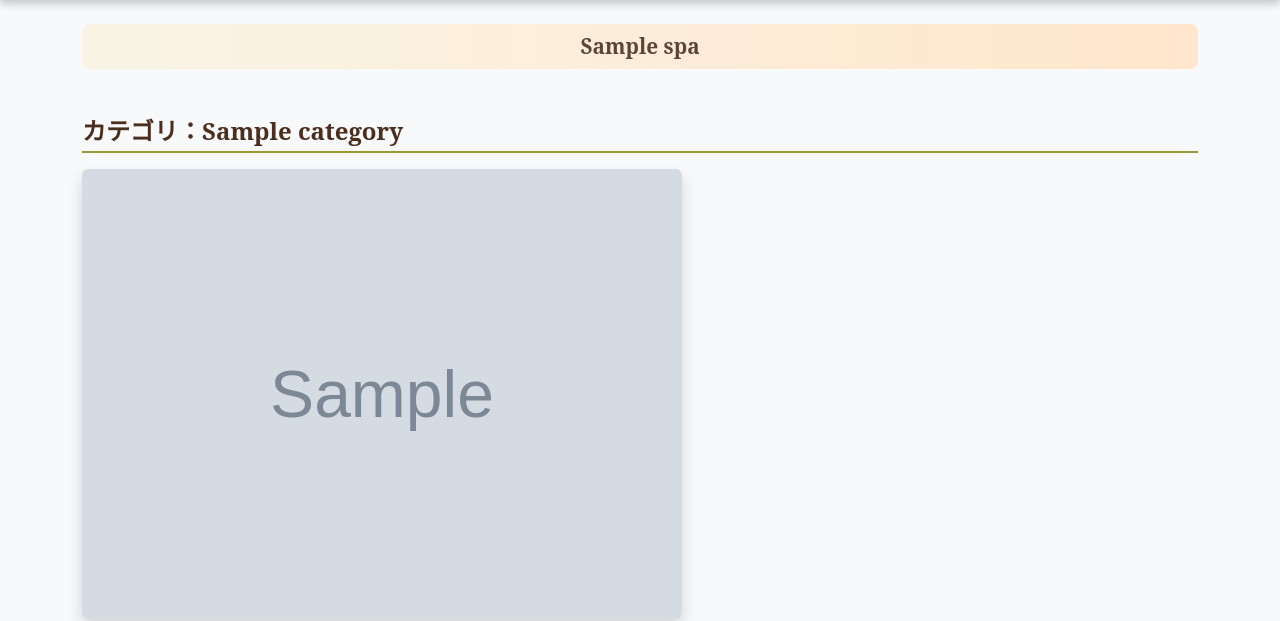
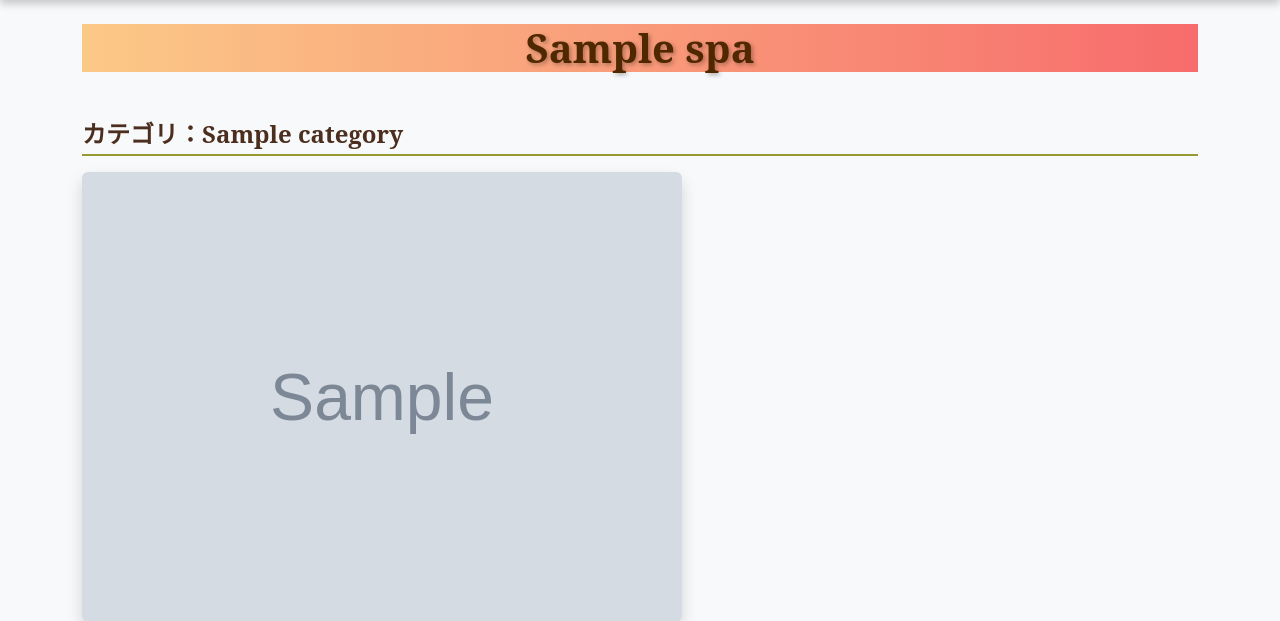
Before and after one commit to o1-mat/tokushima-sauna, a Django app: page /spas/1/ in a window 1280 px wide. Shown: the part 69-690 px from the top of the page. Run offline with Django 5.2, Linux system fonts and the light colour scheme; tables that the repository leaves empty hold one stand-in row (values such as "Sample post"); grey boxes marked "Sample" are stand-in pictures.

Commit message:
Add files via upload

```diff
--- a/tokushimasauna/templates/spa_detail.html
+++ b/tokushimasauna/templates/spa_detail.html
@@ -6,7 +6,7 @@
 {% block content %}
 <div class="detail-container">
     <!-- サウナ名 -->
-    <h2 class="styled-subtitle">{{ object.name }}</h2>
+    <h3 class="styled-title">{{ object.name }}</h3>
     <h4 class="section-heading mt-5">カテゴリ：{{ object.category.name }}</h4>
 
     <!-- 画像表示 -->
```
